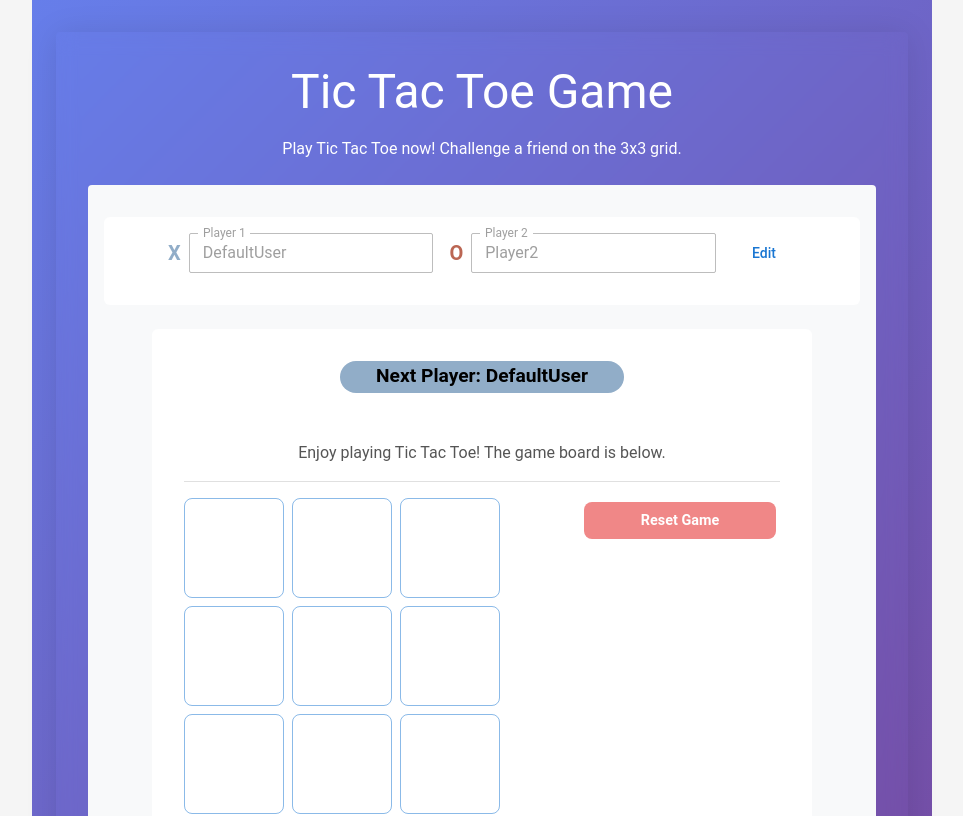
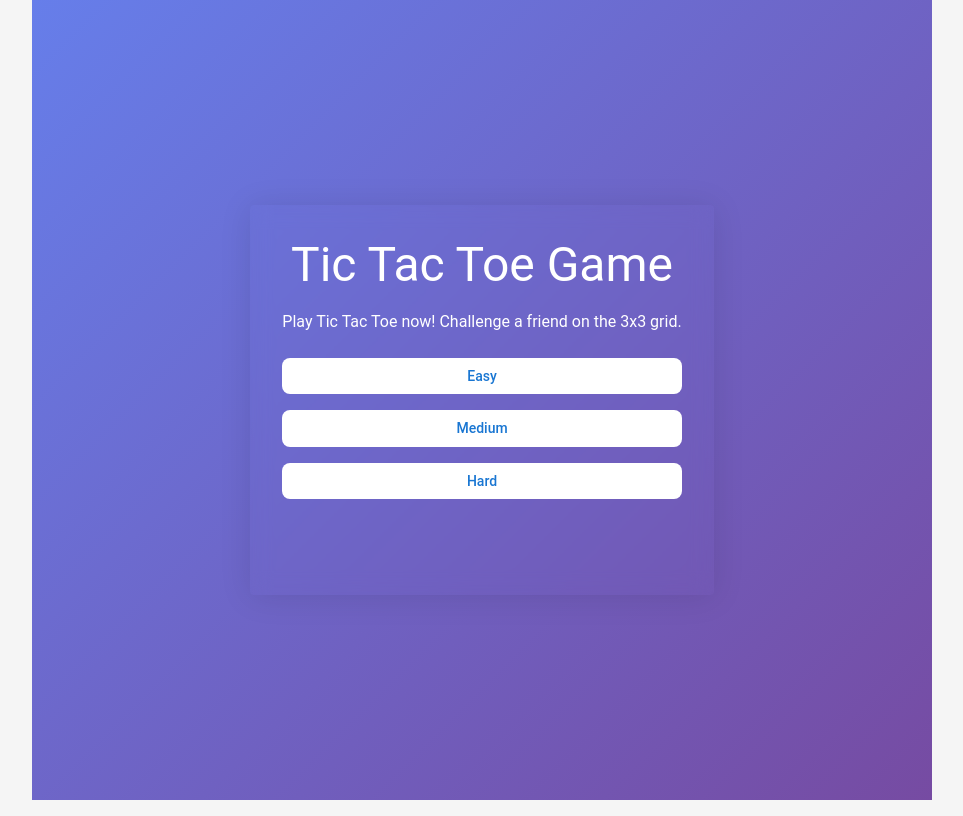
Before and after one commit to MayHyeyeonKim/Maycade, a React (Vite) app: page /tic-tac-toe in a window 1280 px wide. Shown: the top 816 px of the page, without its empty margins (158-1121 px from the left). Built offline with nearby package versions, Linux system fonts and the light colour scheme; some icons are missing.

Commit message:
Added level buttons

```diff
--- a/src/components/tic-tac-toe/main.tsx
+++ b/src/components/tic-tac-toe/main.tsx
@@ -1,14 +1,24 @@
-import { Container, Typography, Box, IconButton } from "@mui/material";
+import {
+  Container,
+  Typography,
+  Box,
+  IconButton,
+  Button,
+  Stack,
+} from "@mui/material";
 import HomeIcon from "@mui/icons-material/Home";
 import { useNavigate } from "react-router-dom";
 import Game from "./components/Game";
 import { useUser } from "../../contexts/UserContext";
+import { pink } from "@mui/material/colors";
 
 const Main = () => {
   const navigate = useNavigate();
   console.log("Tic Tac Toe main component");
 
   const { userName } = useUser();
+
+  const levels = ["Easy", "Medium", "Hard"];
   return (
     <Container
       maxWidth="md"
@@ -39,7 +49,22 @@ const Main = () => {
         <Typography variant="body1" sx={{ color: "white", mb: 3 }}>
           Play Tic Tac Toe now! Challenge a friend on the 3x3 grid.
         </Typography>
-        <Game userName={userName} />
+
+        {/* level */}
+        <Stack
+          direction="column"
+          spacing={2}
+          justifyContent="center"
+          sx={{ mb: 3 }}
+        >
+          {levels.map((level, index) => (
+            <Button key={index} sx={{ mb: 3, backgroundColor: "white" }}>
+              {level}
+            </Button>
+          ))}
+        </Stack>
+
+        {/* <Game userName={userName} /> */}
         <IconButton
           color="primary"
           onClick={() => navigate("/")}
```
